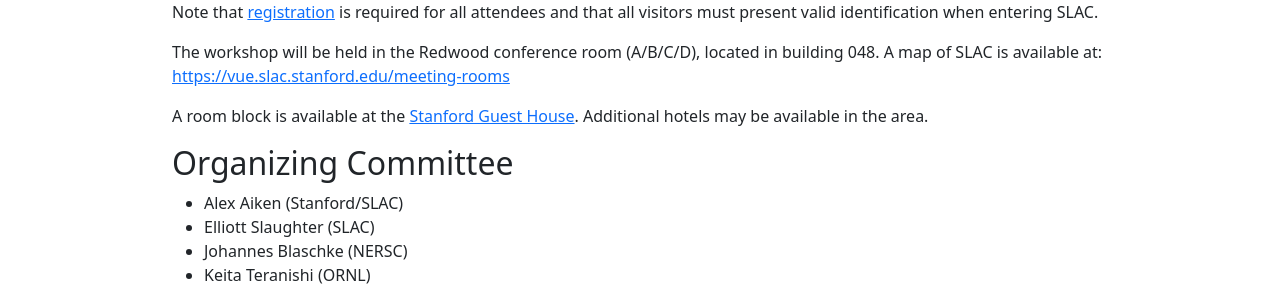
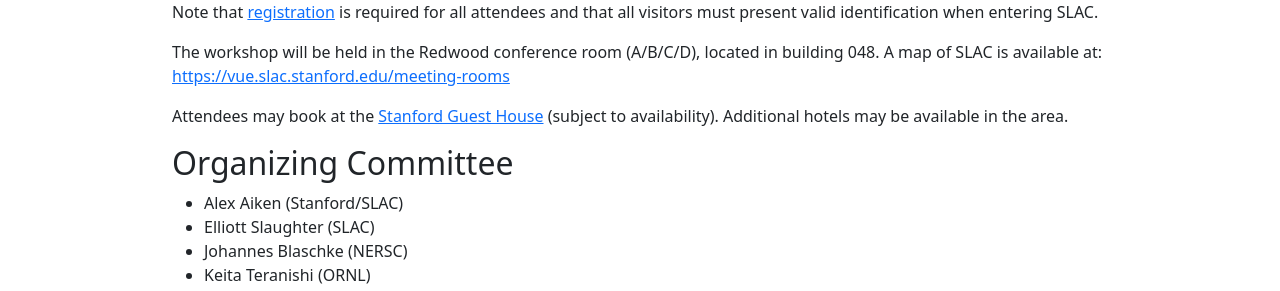
Before and after one commit to lssda/lssda.github.io, a Jekyll site: the page built from cfp.md, in a window 1280 px wide. Shown: the part 1514-1805 px from the top of the page. Built offline with Jekyll 4.4.1, drawn with Linux system fonts in a browser that asks for light colours.

Commit message:
Update lodging link.

```diff
--- a/cfp.md
+++ b/cfp.md
@@ -49,7 +49,7 @@ The workshop will be held at SLAC National Accelerator Laboratory in Menlo Park,
 
 The workshop will be held in the Redwood conference room (A/B/C/D), located in building 048. A map of SLAC is available at: <https://vue.slac.stanford.edu/meeting-rooms>
 
-A room block is available at the [Stanford Guest House]({{ "/lodging" | relative_url }}). Additional hotels may be available in the area.
+Attendees may book at the [Stanford Guest House]({{ "/lodging" | relative_url }}) (subject to availability). Additional hotels may be available in the area.
 
 ## Organizing Committee
 
```
